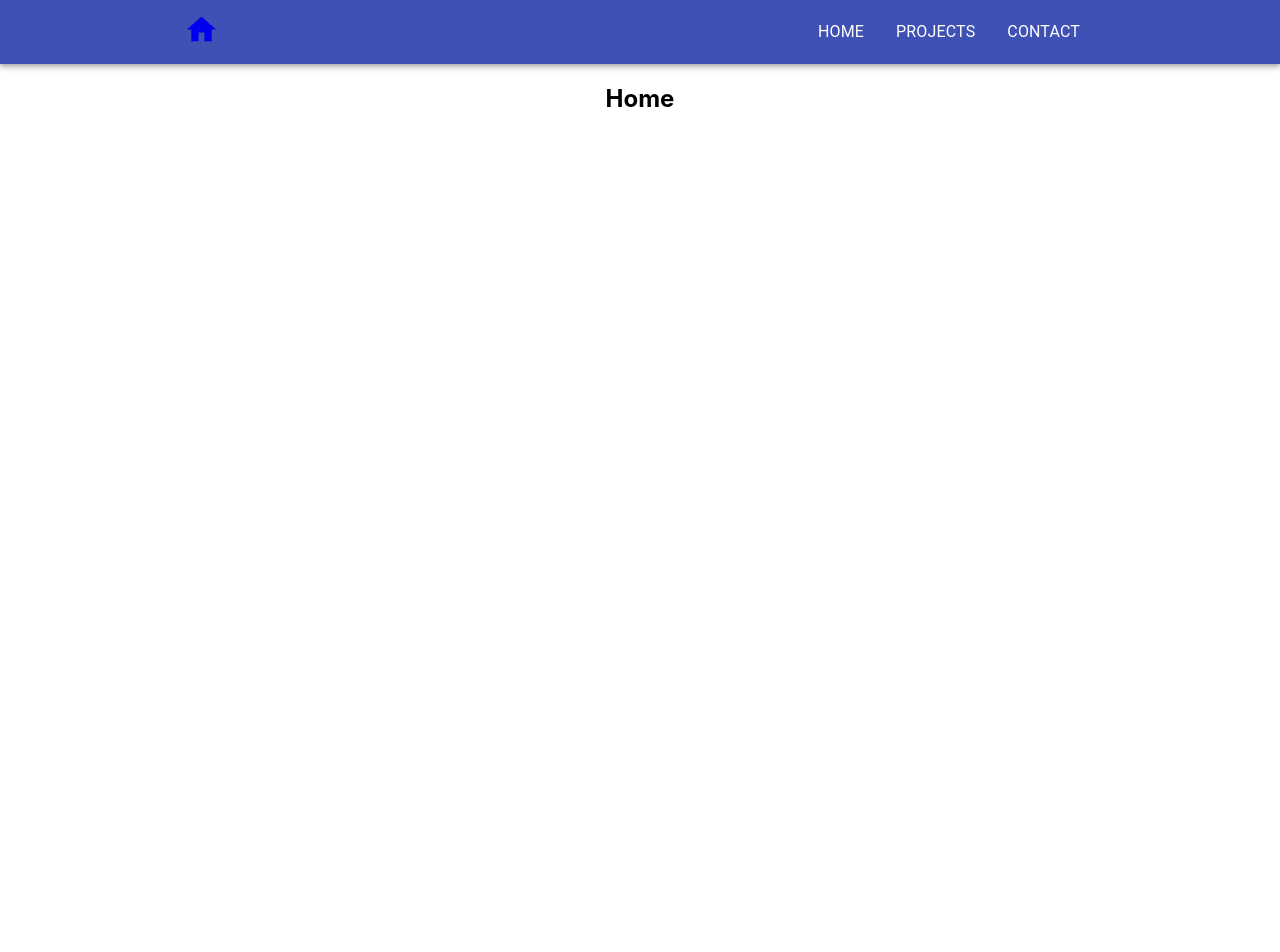
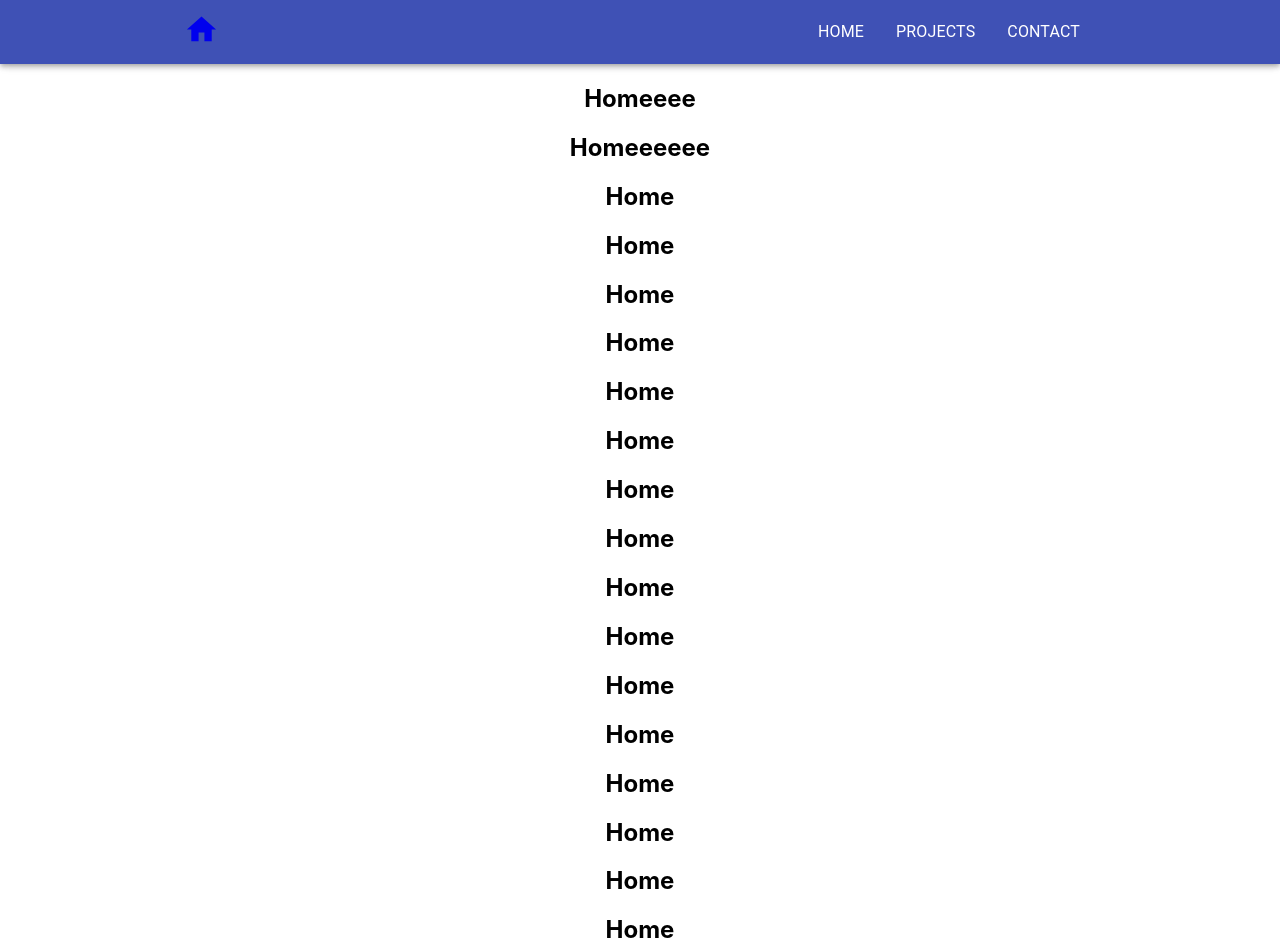
Before and after one commit to tomvik/Portfolio, a React (Create React App) app in the folder portfolio/: page /Portfolio/home in a window 1280 px wide. Shown: the top 952 px of the page. Before the commit the page ends 800 px from the top, so only its background shows below. Built offline with nearby package versions, Linux system fonts and the light colour scheme.

Commit message:
Adds Back to top component

```diff
--- /dev/null
+++ b/portfolio/src/components/BackToTop.tsx
@@ -0,0 +1,35 @@
+import React from "react"
+import { Zoom, useScrollTrigger } from "@material-ui/core"
+
+const style = {
+  position: `fixed`,
+  bottom: `50px`,
+  right: `100px`,
+  zIndex: `99`,
+}
+
+type BackToTopProps = {
+  children: JSX.Element
+}
+
+const BackToTop = ({ children }: BackToTopProps) => {
+  const trigger = useScrollTrigger()
+  const handleClick = (event: React.MouseEvent<HTMLInputElement>) => {
+    //@ts-ignore
+    const anchor = (event.target.ownerDocument || document).querySelector(
+      "#back-to-top-anchor"
+    )
+    if (anchor) {
+      anchor.scrollIntoView({ behavior: "smooth", block: "center" })
+    }
+  }
+  return (
+    <Zoom in={trigger}>
+      {/*@ts-ignore*/}
+      <div onClick={handleClick} role="presentation" style={style}>
+        {children}
+      </div>
+    </Zoom>
+  )
+}
+export default BackToTop
--- a/portfolio/src/components/Header.tsx
+++ b/portfolio/src/components/Header.tsx
@@ -8,12 +8,15 @@ import {
   ListItemText,
   Container,
   Hidden,
+  Fab,
 } from "@material-ui/core";
-import { Home } from "@material-ui/icons";
+import { Home, KeyboardArrowUp } from "@material-ui/icons";
 import { kNavLinks } from "../urls";
 import { Link } from "react-router-dom";
 import { makeStyles } from "@material-ui/core";
 import SideDrawer from "./SideDrawer";
+import HideOnScroll from "./HideOnScroll";
+import BackToTop from "./BackToTop";
 
 const useStyles = makeStyles({
   navbarDisplayFlex: {
@@ -36,7 +39,9 @@ const Header = () => {
   const home_title = kNavLinks[0].title;
   const home_path = kNavLinks[0].path;
   return (
-    <AppBar position="static">
+    <React.StrictMode>
+      <HideOnScroll>
+        <AppBar position="fixed">
           <Toolbar>
             <Container maxWidth="md" className={classes.navbarDisplayFlex}>
               <Link to={home_path} key={"Icon-" + home_title}>
@@ -65,6 +70,14 @@ const Header = () => {
             </Container>
           </Toolbar>
         </AppBar>
+      </HideOnScroll>
+      <Toolbar id="back-to-top-anchor" />
+      <BackToTop>
+        <Fab color="secondary" size="large" aria-label="scroll back to top">
+          <KeyboardArrowUp />
+        </Fab>
+      </BackToTop>
+    </React.StrictMode>
   );
 };
 export default Header;
--- /dev/null
+++ b/portfolio/src/components/HideOnScroll.tsx
@@ -0,0 +1,16 @@
+import React from "react"
+import { Slide, useScrollTrigger } from "@material-ui/core"
+
+type HideOnScrollProps = {
+  children: JSX.Element
+}
+
+const HideOnScroll = ({ children }: HideOnScrollProps) => {
+  const trigger = useScrollTrigger()
+  return (
+    <Slide appear={false} direction="down" in={!trigger}>
+      {children}
+    </Slide>
+  )
+}
+export default HideOnScroll
--- a/portfolio/src/components/Home.tsx
+++ b/portfolio/src/components/Home.tsx
@@ -3,6 +3,25 @@ import React from "react";
 const Home = () => {
   return (
     <div>
+      <h2>Homeeee</h2>
+      <h2>Homeeeeee</h2>
+      <h2>Home</h2>
+      <h2>Home</h2>
+      <h2>Home</h2>
+      <h2>Home</h2>
+      <h2>Home</h2>
+      <h2>Home</h2>
+      <h2>Home</h2>
+      <h2>Home</h2>
+      <h2>Home</h2>
+      <h2>Home</h2>
+      <h2>Home</h2>
+      <h2>Home</h2>
+      <h2>Home</h2>
+      <h2>Home</h2>
+      <h2>Home</h2>
+      <h2>Home</h2>
+      <h2>Home</h2>
       <h2>Home</h2>
     </div>
   );
```
Lines whose indentation alone changed are shown as unchanged.
